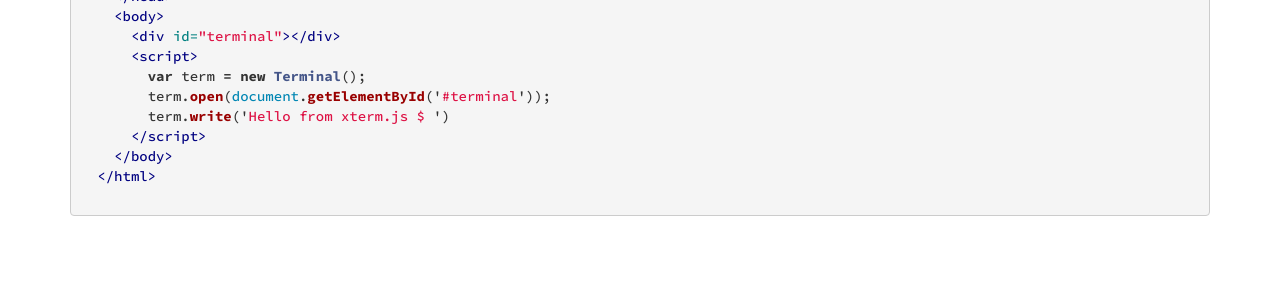
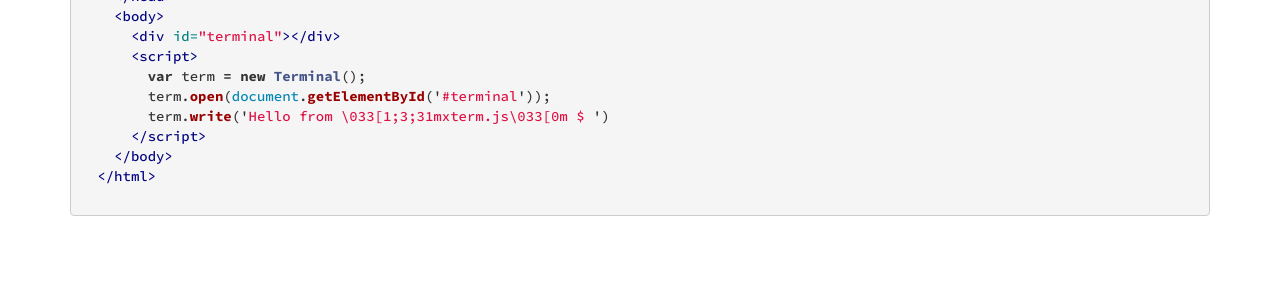
Before and after one commit to xtermjs/xtermjs.org, a Jekyll site: the page built from _pages/index.html, in a window 1280 px wide. Shown: the part 786-1086 px from the top of the page. Built offline with Jekyll 4.4.1, drawn with Linux system fonts in a browser that asks for light colours; nearby versions of some CDN libraries.

```diff
--- a/_pages/index.html
+++ b/_pages/index.html
@@ -23,7 +23,7 @@
       <script>
       	var term = new Terminal();
         term.open(document.getElementById('#terminal'));
-        term.write('Hello from xterm.js $ ')
+        term.write('Hello from \033[1;3;31mxterm.js\033[0m $ ')
       </script>
     </body>
   </html>
```
Also changed, not shown: _docs/api/Terminal.md (+1 -1 lines).
